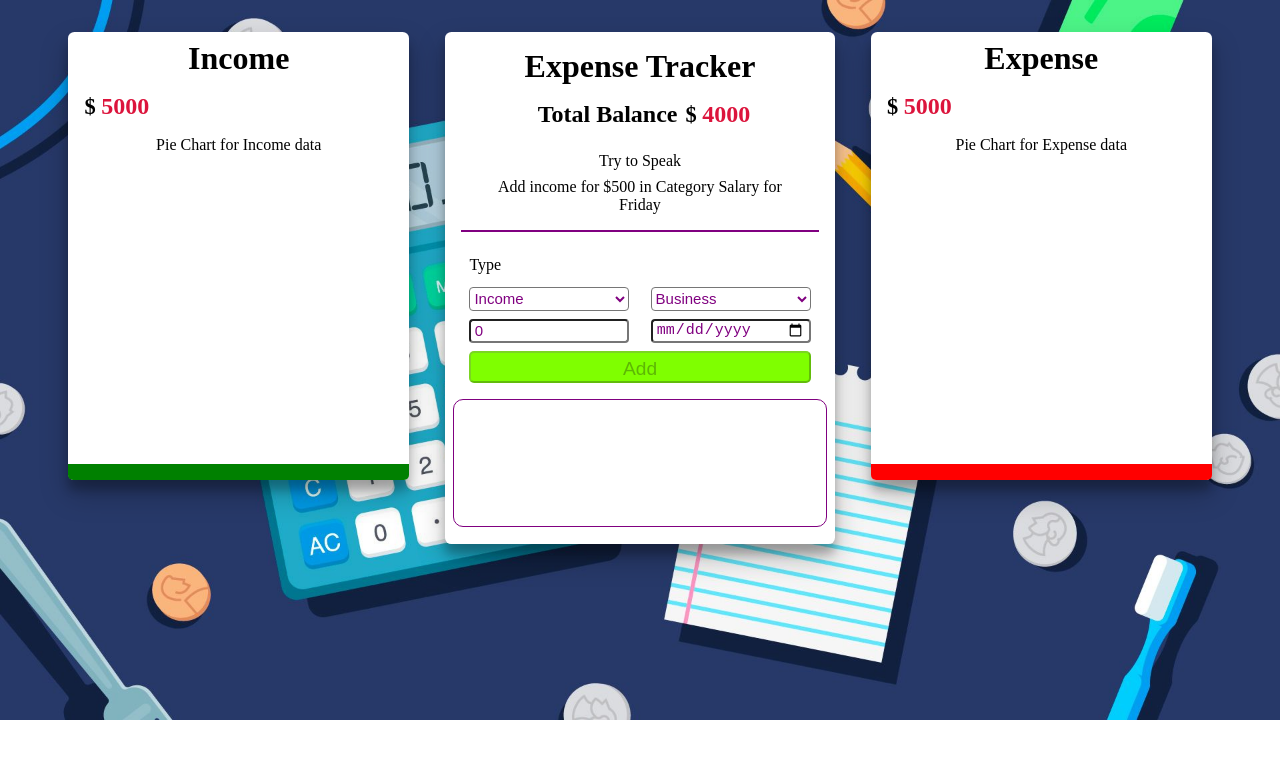
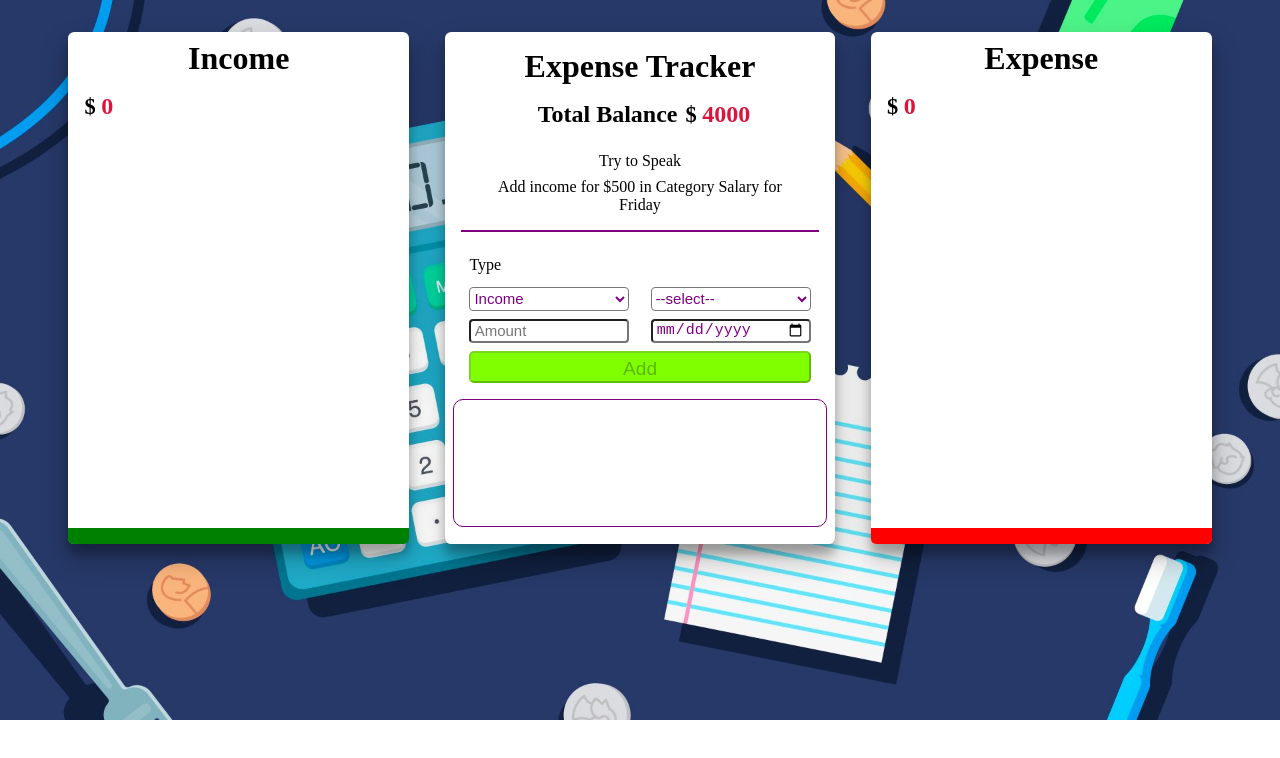
Before and after one commit to mishu-mnp/Expense-Tracker, a React (Create React App) app: page / in a window 1280 px wide. Shown: the top 758 px of the page. Built offline with nearby package versions, Linux system fonts and the light colour scheme.

Commit message:
Doughnut chart and code cleanup

```diff
--- a/package.json
+++ b/package.json
@@ -10,8 +10,10 @@
     "@testing-library/react": "^12.1.3",
     "@testing-library/user-event": "^13.5.0",
     "react": "^17.0.2",
+    "react-chartjs-2": "^4.0.1",
     "react-dom": "^17.0.2",
     "react-scripts": "5.0.0",
+    "uuid": "^8.3.2",
     "web-vitals": "^2.1.4"
   },
   "scripts": {
--- a/src/App.js
+++ b/src/App.js
@@ -6,9 +6,9 @@ function App() {
   return (
     <div className="App">
       <div className="cards-container">
-        <SpendCard title='Income' />
+        <SpendCard title='income' />
         <MainExpense />
-        <SpendCard title='Expense' />
+        <SpendCard title='expense' />
       </div>
     </div>
   );
--- a/src/components/MainExpense.jsx
+++ b/src/components/MainExpense.jsx
@@ -3,50 +3,31 @@ import { expenseCategories, incomeCategories } from '../constants/categories';
 import { useStateValue } from '../state/StateProvider';
 import ListExpense from './ListExpense';
 import './mainExpense.css';
-
+import { v4 as uuidv4 } from 'uuid';
 
 const MainExpense = () => {
     const [{ transactions }, dispatch] = useStateValue();
 
-    const [type, setType] = useState("income")
-    const [category, setCategory] = useState("")
-    const [amount, setAmount] = useState(0)
-    const [date, setDate] = useState("")
+    const initialState = {
+        amount: '',
+        category: '',
+        type: 'income',
+        date: '',
+    };
+
+    const [data, setData] = useState(initialState)
+
 
     const addTransaction = () => {
-        var id = "id" + Math.random().toString(16).slice(2)
         dispatch({
             type: 'ADD_Transaction',
-            transaction: {
-                id: id,
-                type: type,
-                category: category,
-                amount: amount,
-                date: date
-            }
+            transaction: { ...data, id: uuidv4(), amount: Number(data.amount) }
         })
-        setAmount(0)
-        setCategory("Category")
-        setDate("")
-        setType("income")
+        setData(initialState)
     }
 
-    const handleSelectType = (e) => {
-        setType(e.target.value)
-    }
 
-    const handleSelectCategory = (e) => {
-        setCategory(e.target.value)
-    }
-
-    const handleAmount = (e) => {
-        setAmount(e.target.value)
-    }
-    const handleDate = (e) => {
-        setDate(e.target.value)
-    }
-
-    const selectedCategories = type === 'income' ? incomeCategories : expenseCategories
+    const selectedCategories = data.type === 'income' ? incomeCategories : expenseCategories
 
     return (
         <div className='MainExpense'>
@@ -68,28 +49,29 @@ const MainExpense = () => {
                             <form>
                                 <div className="form-data">
                                     <div className="expense-type">
-                                        <select id="type" value={type} onChange={handleSelectType}>
+                                        <select id="type" value={data.type} onChange={(e) => setData({ ...data, type: e.target.value })}>
                                             <option value="income" >Income</option>
                                             <option value="expense">Expense</option>
                                         </select>
                                     </div>
                                     <div className="expense-category">
-                                        <select id="category" value={category} onChange={handleSelectCategory} required>
+                                        <select id="category" value={data.category} onChange={(e) => setData({ ...data, category: e.target.value })} required>
+                                            <option value="NA" defaultValue='--'>--select--</option>
                                             {selectedCategories.map((category) => (
                                                 <option key={category.type} value={category.type}>{category.type}</option>
                                             ))}
                                         </select>
                                     </div>
                                     <div className='amount'>
-                                        <input type="text" name='amount' placeholder='Amount' value={amount}
-                                            onChange={handleAmount} required />
+                                        <input type="text" name='amount' placeholder='Amount' value={data.amount || ''}
+                                            onChange={(e) => setData({ ...data, amount: parseInt(e.target.value) })} required />
                                     </div>
                                     <div className='date'>
-                                        <input type="date" name='date' value={date} onChange={handleDate} required />
+                                        <input type="date" name='date' value={data.date} onChange={(e) => setData({ ...data, date: e.target.value })} required />
                                     </div>
                                 </div>
                             </form>
-                            <button className='btn' onClick={addTransaction} disabled={amount === 0}>Add</button>
+                            <button className='btn' onClick={addTransaction} disabled={Number(data.amount) === 0}>Add</button>
                         </div>
                     </div>
                     <div className="expense-data">
--- a/src/components/SpendCard.jsx
+++ b/src/components/SpendCard.jsx
@@ -1,20 +1,25 @@
 import React from 'react';
 import './spendCard.css';
+import useTransaction from '../useTransaction';
+import 'chart.js/auto';
+import { Chart } from 'react-chartjs-2';
 
-const SpendCard = (props) => {
-    const { title } = props;
+const SpendCard = ({ title }) => {
+
+    const { total, chartData } = useTransaction(title);
+
     return (
         <div className='spend-card'>
             <div className="container">
                 <div className="card">
-                    <h2 className='title'>{title}</h2>
-                    <p className='price'>$ <span className='amount'>5000</span></p>
+                    <h2 className='title'>{title.charAt(0).toUpperCase() + title.slice(1)}</h2>
+                    <p className='price'>$ <span className='amount'>{total}</span></p>
                     <div className="pie-chart">
-                        <p>Pie Chart for {title} data</p>
+                        <Chart type='doughnut' data={chartData} />
                     </div>
                 </div>
             </div>
-            <div className='strip' style={{ backgroundColor: title === 'Income' ? 'green' : 'red' }}></div>
+            <div className='strip' style={{ backgroundColor: title === 'income' ? 'green' : 'red' }}></div>
         </div>
     )
 }
--- a/src/components/spendCard.css
+++ b/src/components/spendCard.css
@@ -1,5 +1,4 @@
 .spend-card {
-  height: 28rem;
   background-color: white;
   width: 28%;
   border-radius: 0.4rem;
@@ -7,6 +6,7 @@
     rgba(0, 0, 0, 0.22) 0px 10px 10px;
   /* padding: 0.5rem; */
   position: relative;
+  height: auto;
 }
 
 .title {
--- /dev/null
+++ b/src/useTransaction.js
@@ -0,0 +1,43 @@
+import { useStateValue } from "./state/StateProvider";
+import { incomeCategories, expenseCategories, resetCategories } from "./constants/categories";
+
+
+const useTransaction = (title) => {
+    resetCategories()
+    const [{ transactions }, dispatch] = useStateValue();
+
+    // filter all transactions by categories i.e. income or expense
+    const transactionsType = transactions.filter((t) => t.type === title)
+
+    // total amount for each transactions
+    const total = transactionsType.reduce((acc, currVal) => acc += currVal.amount, 0)
+
+    const categories = title === 'income' ? incomeCategories : expenseCategories
+
+    // get each transaction match with categories type
+    transactionsType.forEach((t) => {
+        const category = categories.find((c) => c.type === t.category)
+
+        if (category) category.amount += t.amount
+    })
+
+
+    // for chart data
+    // we require those categories whose amount > 0
+    const filteredCategories = categories.filter((c) => c.amount > 0)
+    filteredCategories.map((c) => console.log(c.amount))
+
+    // prepare chart data
+    const chartData = {
+        datasets: [{
+            data: filteredCategories.map((c) => c.amount),
+            backgroundColor: filteredCategories.map((c) => c.color)
+        }],
+        labels: filteredCategories.map((c) => c.type)
+    }
+    // console.log({ total, categories, filteredCategories, chartData })
+    return { total, chartData }
+
+}
+
+export default useTransaction;
```
Also changed, not shown: 1 other file (tests, documents, lock files or other folders).
